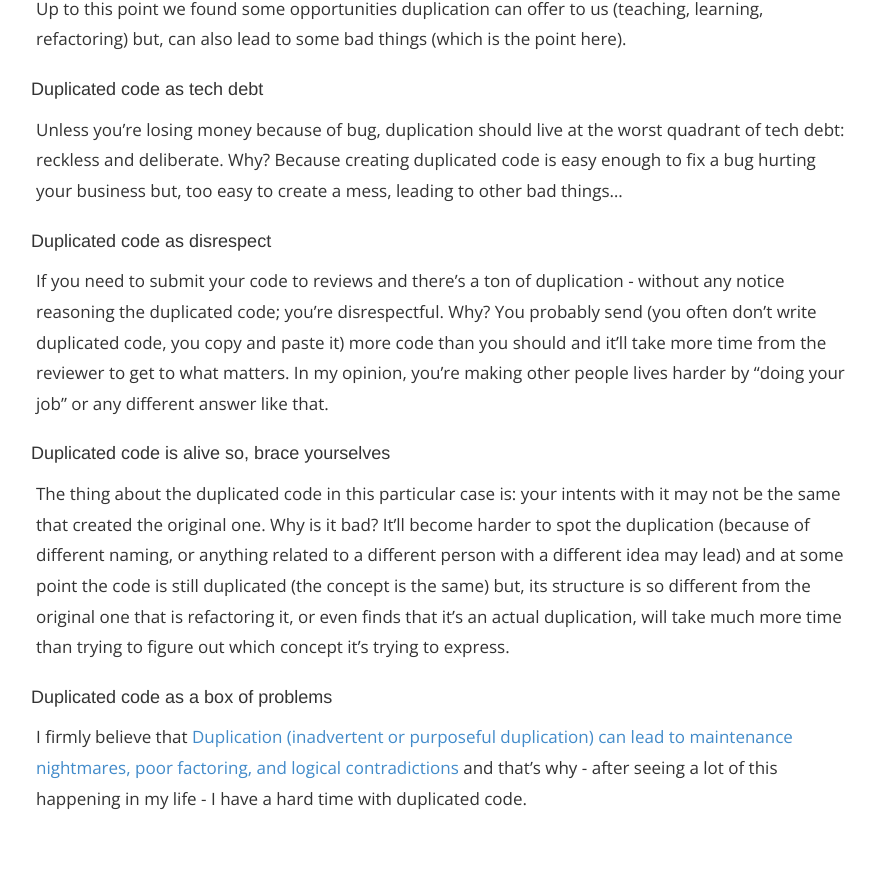
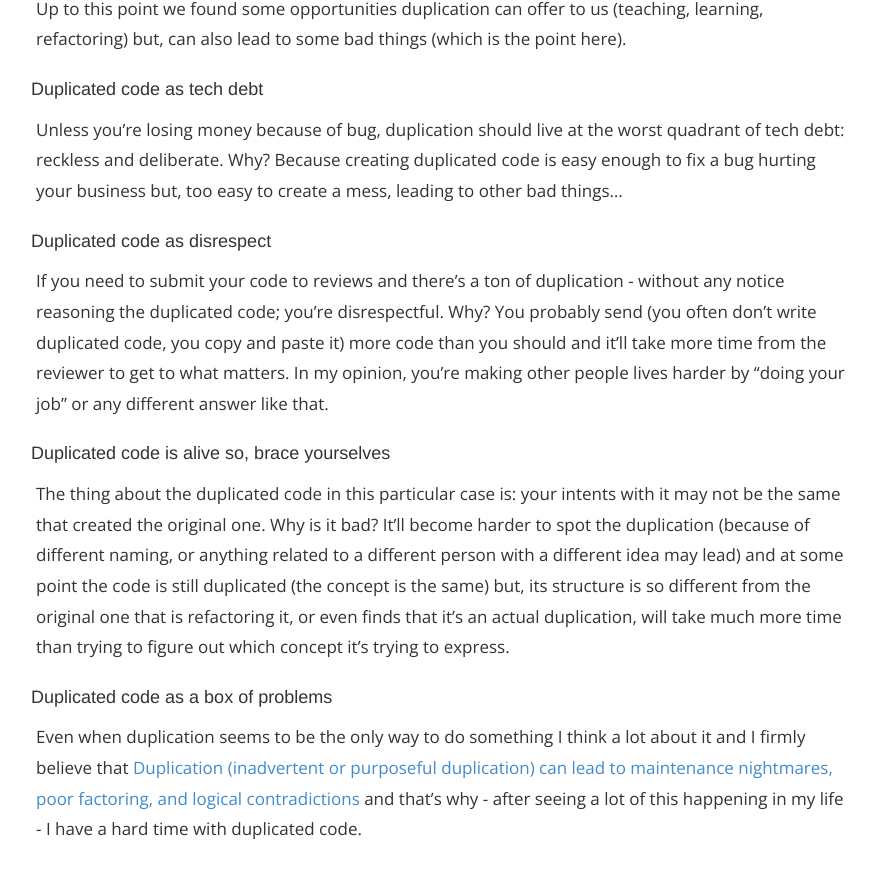
Before and after one commit to nelsonsar/nelsonsar.github.io, a Jekyll site: the page built from _posts/2018-12-6-duplication.md, in a window 1280 px wide and 900 px high, scrolled down 1293 px. Shown: the top 878 px of the window, without its empty margins (244-1120 px from the left). Built offline with Jekyll 4.4.1, drawn with Linux system fonts in a browser that asks for light colours.

Commit message:
Add a final consideration to Duplication post

```diff
--- a/_posts/2018-12-6-duplication.md
+++ b/_posts/2018-12-6-duplication.md
@@ -37,4 +37,4 @@ The thing about the duplicated code in this particular case is: your intents wit
 
 ### Duplicated code as a box of problems
 
-I firmly believe that [Duplication (inadvertent or purposeful duplication) can lead to maintenance nightmares, poor factoring, and logical contradictions](http://wiki.c2.com/?DontRepeatYourself) and that's why - after seeing a lot of this happening in my life - I have a hard time with duplicated code.
+Even when duplication seems to be the only way to do something I think a lot about it and I firmly believe that [Duplication (inadvertent or purposeful duplication) can lead to maintenance nightmares, poor factoring, and logical contradictions](http://wiki.c2.com/?DontRepeatYourself) and that's why - after seeing a lot of this happening in my life - I have a hard time with duplicated code.
```
